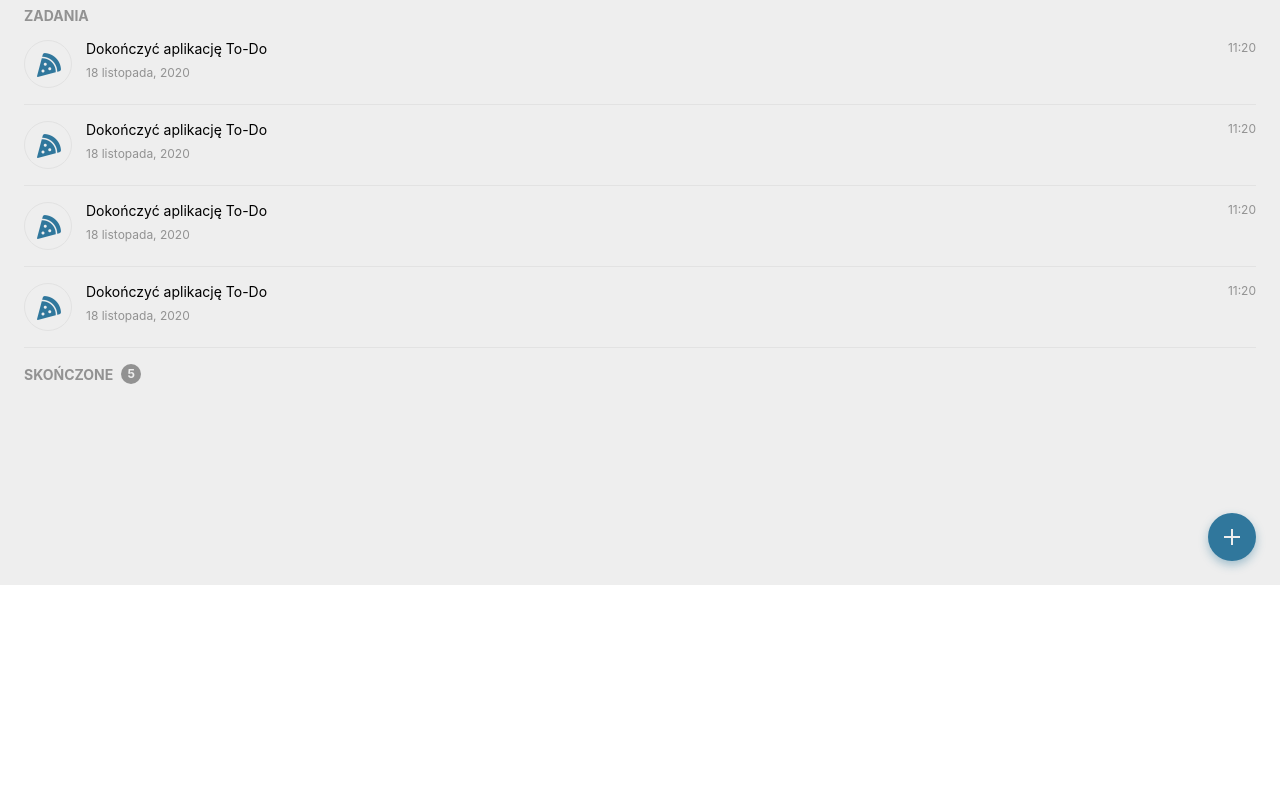
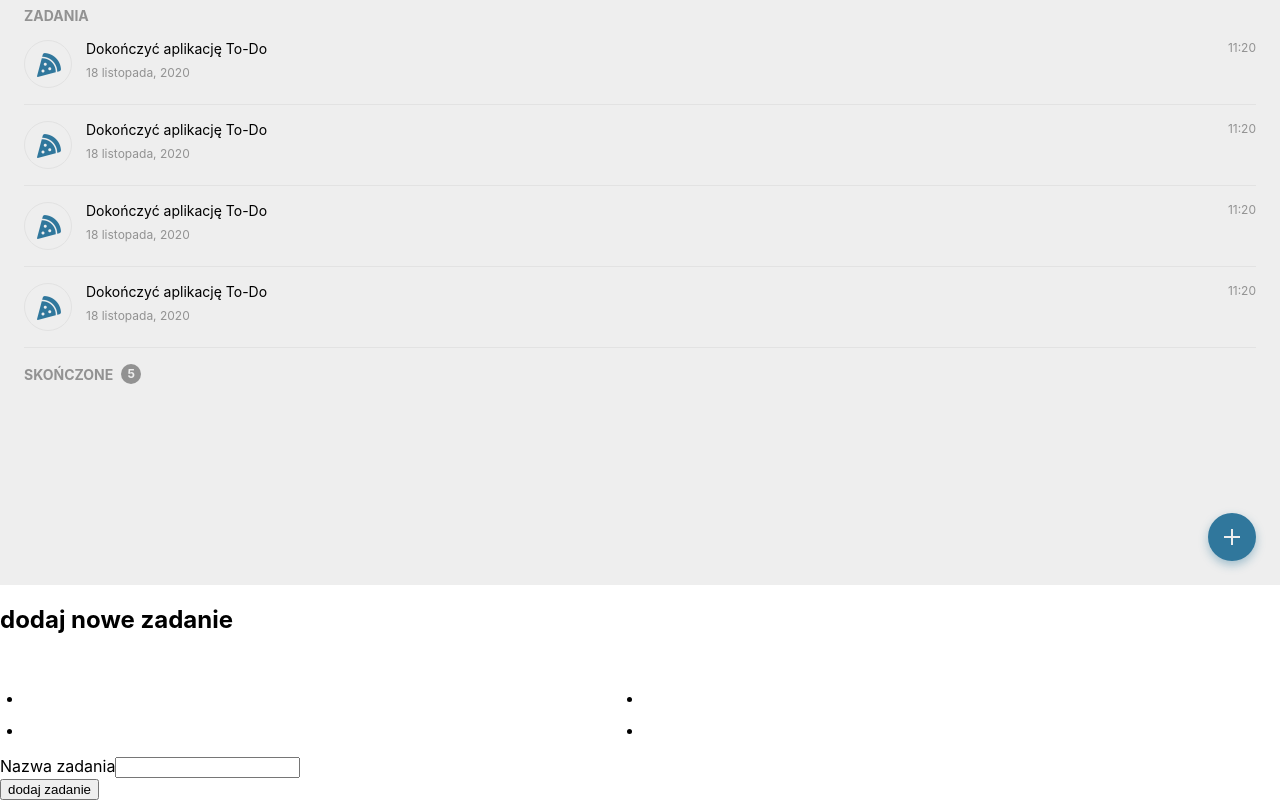
Before and after one commit to KP1976/ToDoAppTS, a React (Create React App) app: page / in a window 1280 px wide. Shown: the part 215-1015 px from the top of the page. Before the commit the page ends 800 px from the top, so only its background shows below. Built offline with nearby package versions, Linux system fonts and the light colour scheme.

Commit message:
Add CreateTask component

```diff
--- a/src/App.tsx
+++ b/src/App.tsx
@@ -1,6 +1,7 @@
 import React from 'react'
 import Header from './components/Header'
 import Main from './components/Main'
+import CreateTask from './components/CreateTask'
 import './scss/app.scss'
 
 function App() {
@@ -8,6 +9,7 @@ function App() {
     <div className="app">
       <Header />
       <Main />
+      <CreateTask />
     </div>
   )
 }
--- /dev/null
+++ b/src/components/CreateTask.tsx
@@ -0,0 +1,27 @@
+import React from 'react'
+
+const CreateTask = () => {
+  return (
+    <div className="container">
+      <div className="top-bar">
+        <div className="top-bar__icon"></div>
+        <h2 className="top-bar__title">dodaj nowe zadanie</h2>
+        <div className="top-bar__icon"></div>
+      </div>
+      <div className="icon"></div>
+      <ul className="categories">
+        <li className="category"></li>
+        <li className="category"></li>
+        <li className="category"></li>
+        <li className="category"></li>
+      </ul>
+      <div className="task-name">
+        <label className="task-name__label">Nazwa zadania</label>
+        <input type="text" className="task-name__input" />
+      </div>
+      <button className="add-task-btn">dodaj zadanie</button>
+    </div>
+  )
+}
+
+export default CreateTask
--- a/src/components/Main.tsx
+++ b/src/components/Main.tsx
@@ -2,6 +2,10 @@ import React from 'react'
 import '../scss/main.scss'
 import TasksList from './TasksList'
 import TasksDone from './TasksDone'
+
+const addTaskHandler = () => {
+  console.log('Działa!')
+}
 
 const Main = () => {
   return (
@@ -9,7 +13,7 @@ const Main = () => {
       <h3 className="task-title">zadania</h3>
       <TasksList />
       <TasksDone />
-      <button className="main__add-task-btn"></button>
+      <button className="main__add-task-btn" onClick={addTaskHandler}></button>
     </main>
   )
 }
```
